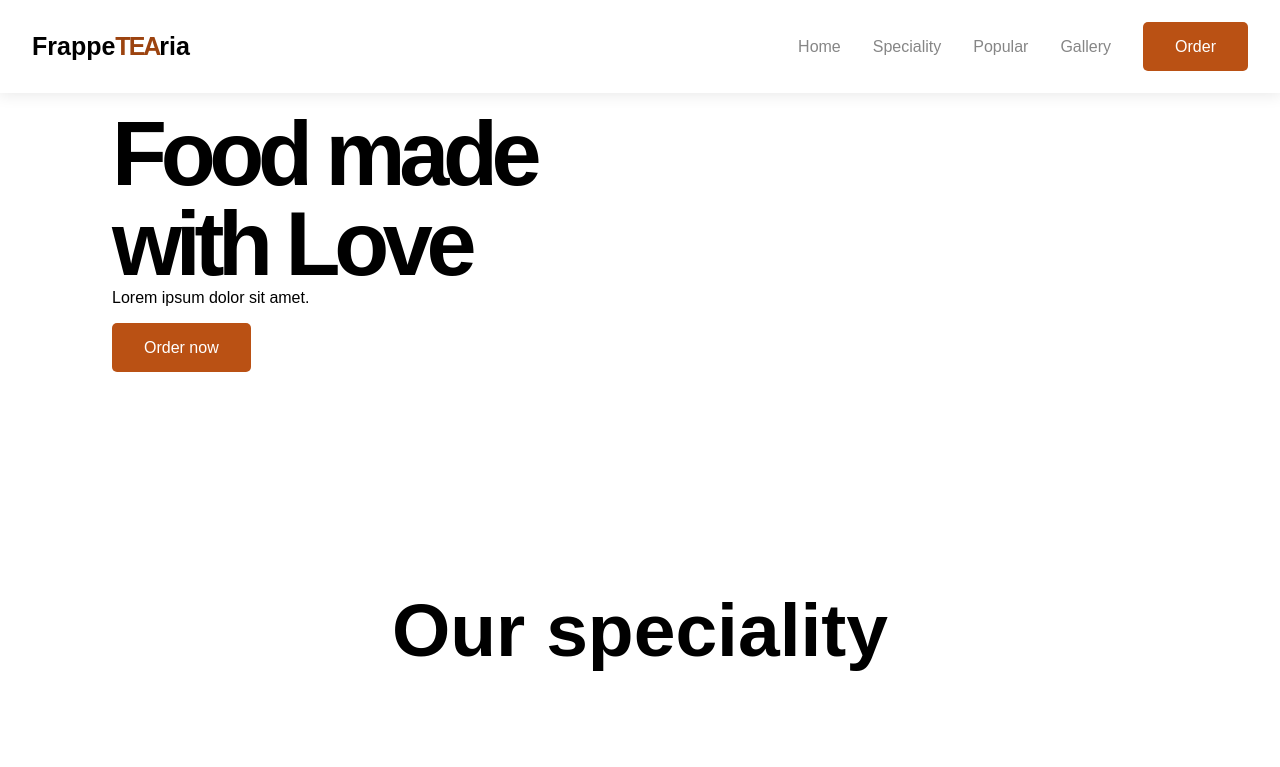
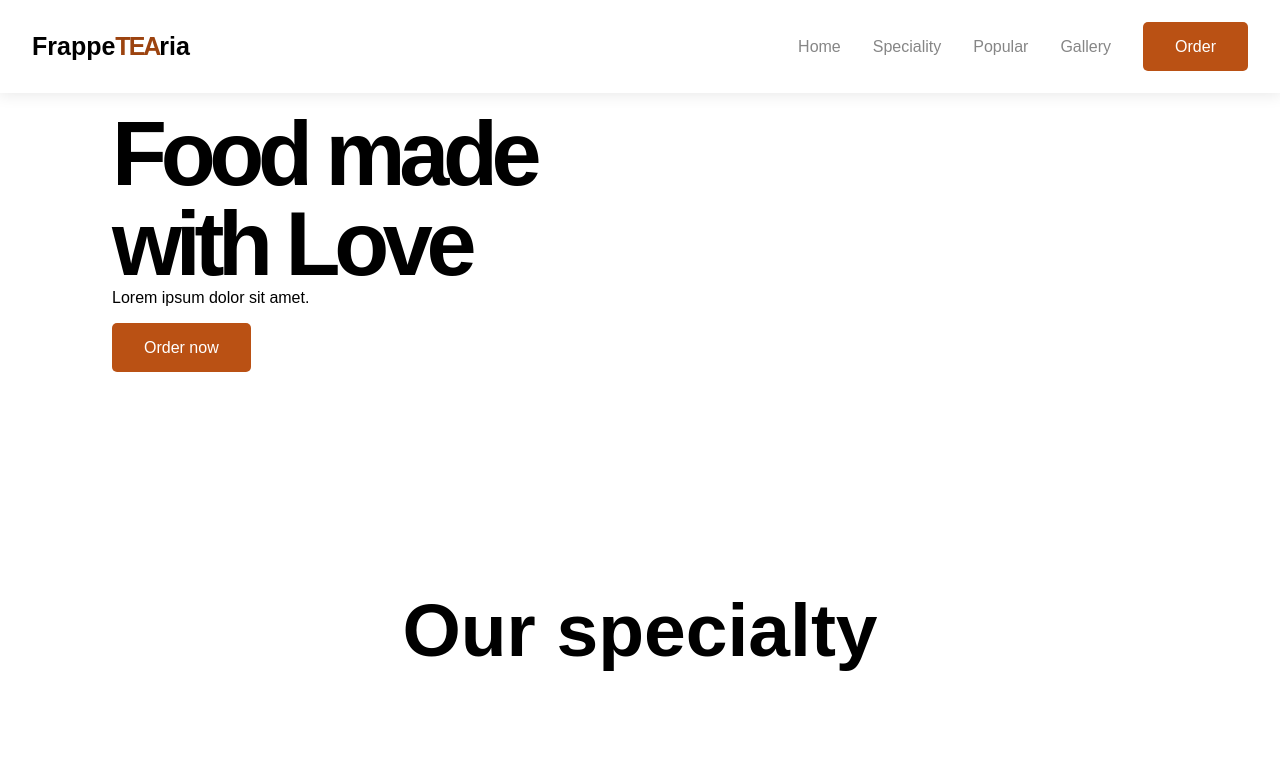
Before and after one commit to IAmIyaNicole/Buenaventura_V2-HTML-FORMS, a plain HTML site: page index.html in a window 1280 px wide. Shown: the top 767 px of the page. Drawn offline with Linux system fonts and the light colour scheme.

Commit message:
Update index.html

```diff
--- a/index.html
+++ b/index.html
@@ -48,7 +48,7 @@
         </div>
       </section>
       <section class="gallery">
-        <h2>Our speciality</h2>
+        <h2>Our specialty</h2>
         <div>
           <img src="image.jpg" alt="" />
         </div>
```
